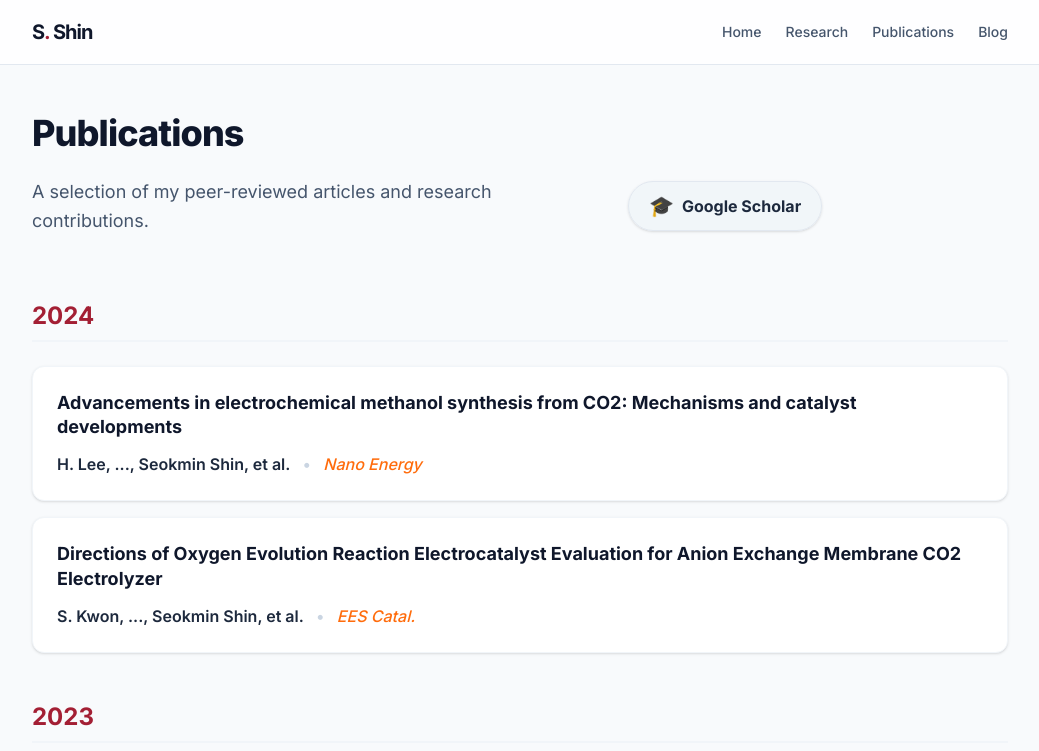
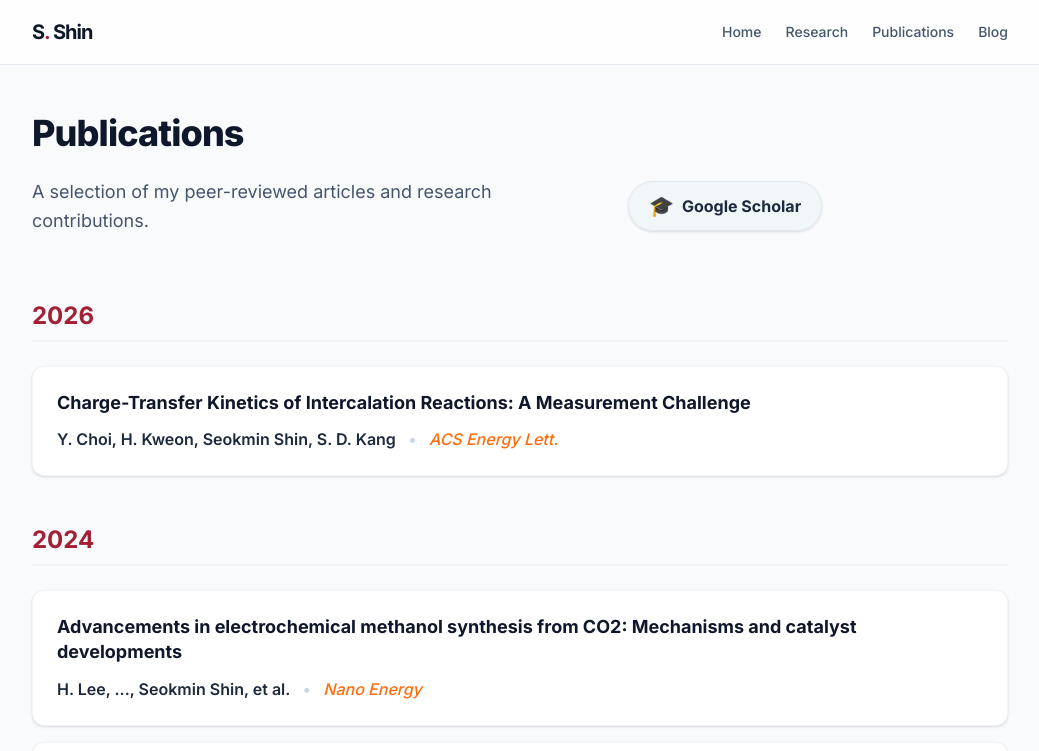
Before and after one commit to SeokminShin/portfolio, a Next.js app: page /portfolio/publications in a window 1280 px wide. Shown: the top 751 px of the page, without its empty margins (120-1159 px from the left). Built offline with nearby package versions, Linux system fonts and the light colour scheme.

Commit message:
Update publications: Add 2026 ACS Energy Lett paper

```diff
--- a/src/app/publications/page.tsx
+++ b/src/app/publications/page.tsx
@@ -1,5 +1,11 @@
 export default function Publications() {
   const pubs = [
+    {
+      year: "2026",
+      items: [
+        { title: "Charge-Transfer Kinetics of Intercalation Reactions: A Measurement Challenge", journal: "ACS Energy Lett.", authors: "Y. Choi, H. Kweon, Seokmin Shin, S. D. Kang", link: "https://doi.org/10.1021/acsenergylett.6c01178" }
+      ]
+    },
     {
       year: "2024",
       items: [
```
